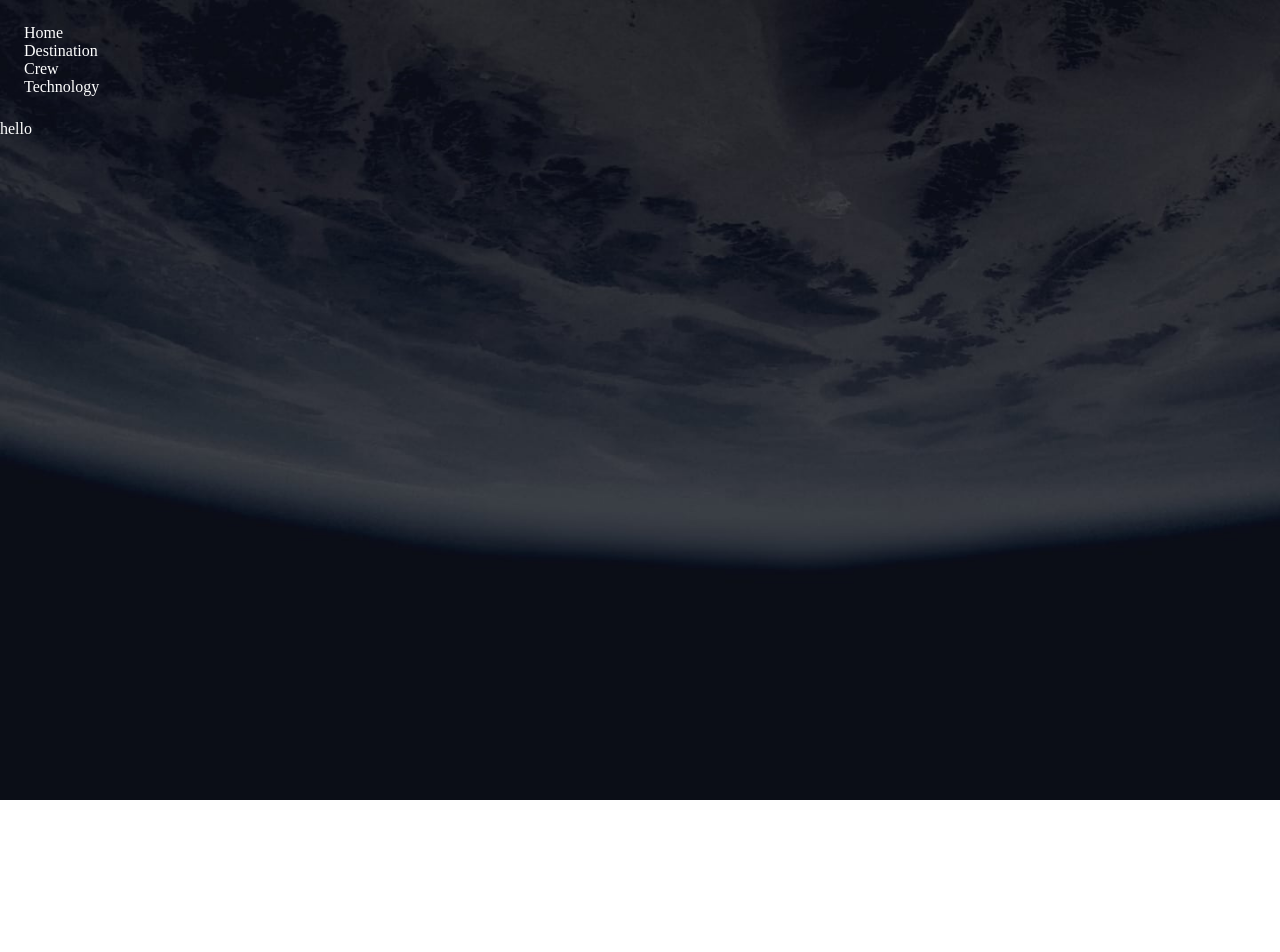
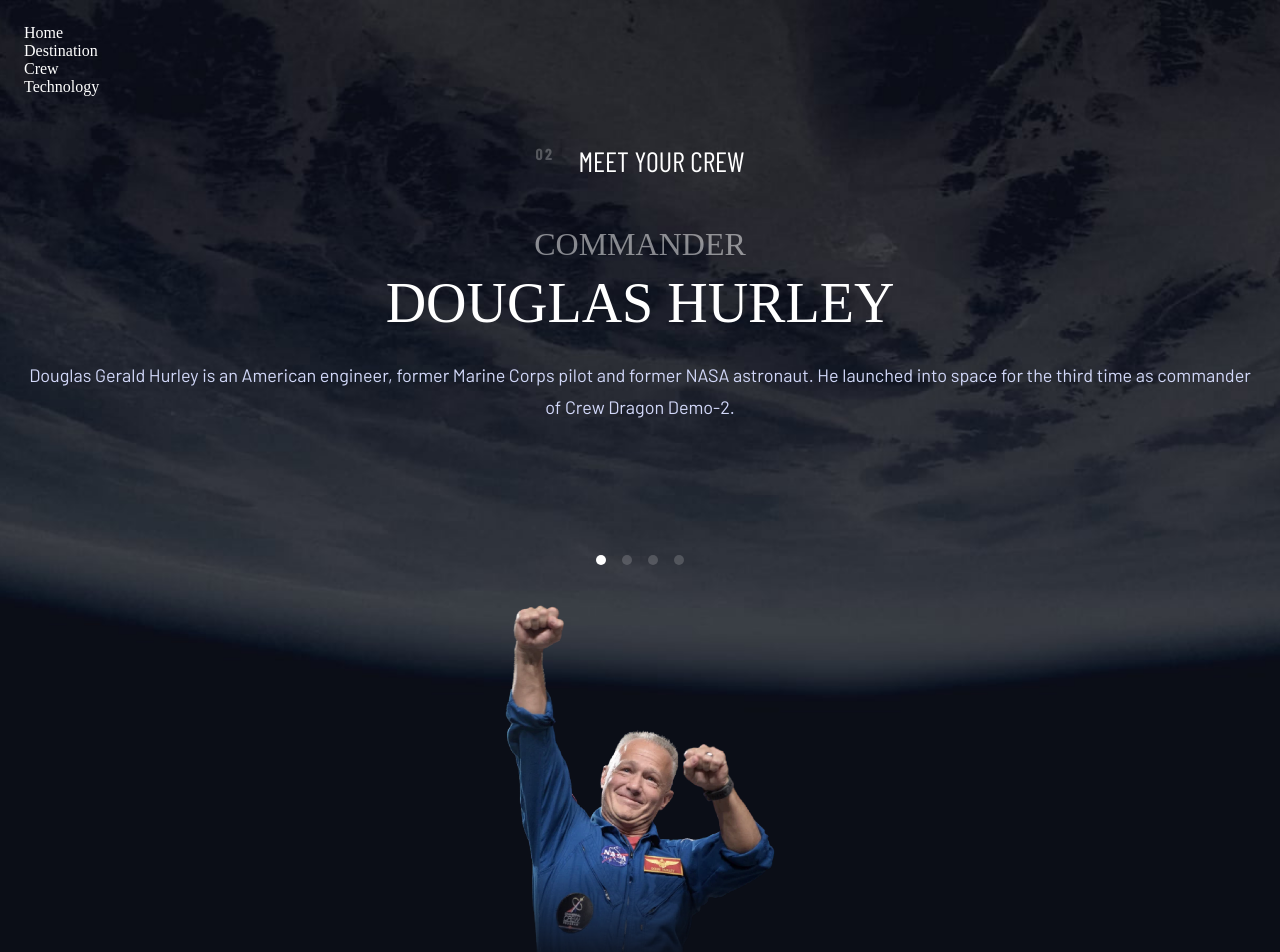
Before and after one commit to sophia-see/space-tourism-react, a React (Vite) app: page /crew in a window 1280 px wide. Shown: the top 952 px of the page. Before the commit the page ends 800 px from the top, so only its background shows below. Built offline with nearby package versions, Linux system fonts and the light colour scheme; a web font is replaced by a local one.

Commit message:
finished crew page

```diff
--- a/src/App.tsx
+++ b/src/App.tsx
@@ -30,7 +30,8 @@ function Main() {
         backgroundImage: backgroundImage,
         backgroundSize: 'cover',
         backgroundPosition: 'center',
-        height: '100vh',
+        minHeight: '100vh',
+        height: '100%',
         width: '100vw',
       }}
     >
@@ -39,7 +40,9 @@ function Main() {
         <Route path="/" element={<Home />} />
         <Route path="/destination/:id" element={<Destination />} />
         <Route path="/destination" element={<Destination />} />
+        <Route path="/crew/:id" element={<Crew />} />
         <Route path="/crew" element={<Crew />} />
+        <Route path="/technology/:id" element={<Technology />} />
         <Route path="/technology" element={<Technology />} />
         <Route path="*" element={<NotFound />} />
       </Routes>
--- a/src/components/Crew/Crew.module.scss
+++ b/src/components/Crew/Crew.module.scss
@@ -0,0 +1,61 @@
+@use '../../styles/mixins' as mixins;
+@use '../../styles/variables' as vars;
+
+.container {
+    @include mixins.flex-column(center);
+    height: 100%;
+    margin: 24px;
+}
+
+.crew__texts {
+    @include mixins.flex-column(center);
+}
+
+.crew__details {
+    @include mixins.flex-column(center);
+    margin-top: 40px;
+}
+
+.crew__title {
+    @include mixins.flex-column(center, center, 8px);
+
+}
+
+.crew__info {
+    @include mixins.flex-column(center, center, 24px);
+
+}
+
+.crew__bio {
+    min-height: 164px;
+}
+
+
+.crew__pages {
+    @include mixins.flex-row(start, center, 16px);
+    margin-top: 24px;
+}
+
+.crew__page_item {
+    border-radius: 100%;
+    width: 10px;
+    height: 10px;
+    background-color: vars.$white;
+    opacity: 17.5%;
+}
+
+.crew__page_item.active {
+    opacity: 100%;
+}
+
+.img_container {
+    max-width: 270px;
+    width: 100%;
+    margin-top: 32px;
+}
+
+.img_container img {
+    width: 100%;
+    mask-image: linear-gradient(to bottom, rgba(0, 0, 0, 1) 70%, rgba(0, 0, 0, 0) 100%);
+    -webkit-mask-image: linear-gradient(to bottom, rgba(0, 0, 0, 1) 70%, rgba(0, 0, 0, 0) 100%);
+}
--- a/src/components/Crew/Crew.tsx
+++ b/src/components/Crew/Crew.tsx
@@ -1,8 +1,50 @@
 import styles from './Crew.module.scss';
+import data from '../../utils/data.json';
+import { useNavigate, useParams } from 'react-router-dom';
+
 export default function Crew () {
+    const { id } = useParams();
+    const navigate = useNavigate();
+
+    const crews = data.crew;
+    const crew = crews.find(i => i.name.toLowerCase().replace(" ", "-") == (id as string)) ?? crews[0];
+
+    const handleSelectCrew = (crew: any) => {
+        if (crew.name !== id) {
+            navigate(`/crew/${crew.name.toLowerCase().replace(" ", "-")}`);
+        }
+    }
+
     return (
         <div className={styles.container}>
-            hello
+            <div className={styles.crew__texts}>
+                <div className='step__title'>
+                    <span className='step__number'>02</span>
+                    <span className='text-6'>MEET YOUR CREW</span>
+                </div>
+                <div className={styles.crew__details}>
+                    <div className={styles.crew__info}>
+                        <div className={styles.crew__title}>
+                            <div className="text-4 text-center text-half-white">{crew.role.toUpperCase()}</div>
+                            <div className="text-3 text-center">{crew.name.toUpperCase()}</div>
+                        </div>
+                        <div className={`${styles.crew__bio} text-9 text-center text-blue-300`}>{crew.bio}</div>
+                    </div>
+                </div>
+                <div className={styles.crew__pages}>
+                    {crews.map((item) => {
+                        const isActive = item.name === crew.name;
+
+                        return (
+                            <div className={`${styles.crew__page_item} ${isActive ? styles.active : ''}`} onClick={() => handleSelectCrew(item)}>
+                            </div>
+                        )
+                    })}
+                </div>
+            </div>
+            <div className={styles.img_container}>
+                <img className={styles.crew__image} src={crew.images.webp} alt={`image of ${crew.name}`} />
+            </div>
         </div>
     )
 }
--- a/src/index.css
+++ b/src/index.css
@@ -3,7 +3,6 @@ html, body {
     padding: 0;
     height: 100%;
     width: 100%;
-    overflow: hidden;
 }
 
 *, *::before, *::after {
--- a/src/styles/_typography.scss
+++ b/src/styles/_typography.scss
@@ -162,3 +162,7 @@
 .text-blue-300 {
     color: vars.$blue-300;
 }
+
+.text-half-white {
+    color: vars.$half-white;
+}
```
